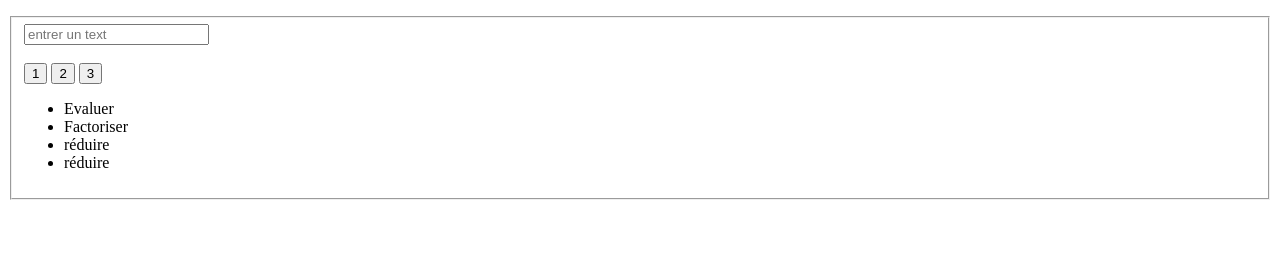
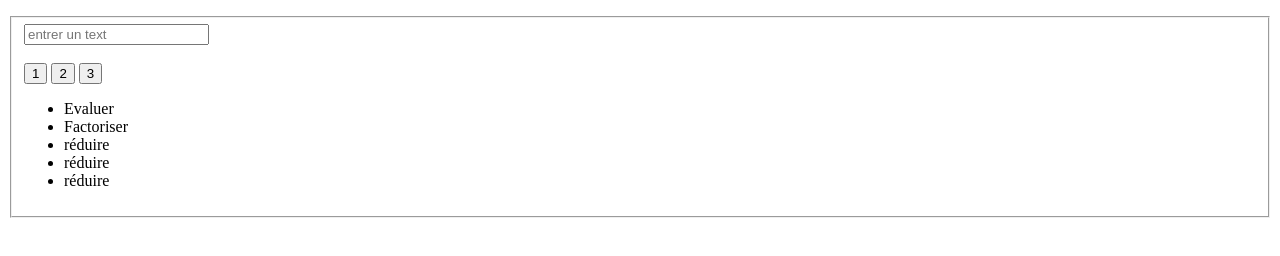
Before and after one commit to andykarl45/test, a plain HTML site: page index.html in a window 1280 px wide. Drawn offline with Linux system fonts and the light colour scheme.

Commit message:
Rajout de donée

```diff
--- a/index.html
+++ b/index.html
@@ -17,6 +17,7 @@
             <li>Factoriser</li>
             <li>réduire</li>
             <li>réduire</li>
+            <li>réduire</li>
         </ul>
             </fieldset>
         </p>
```
